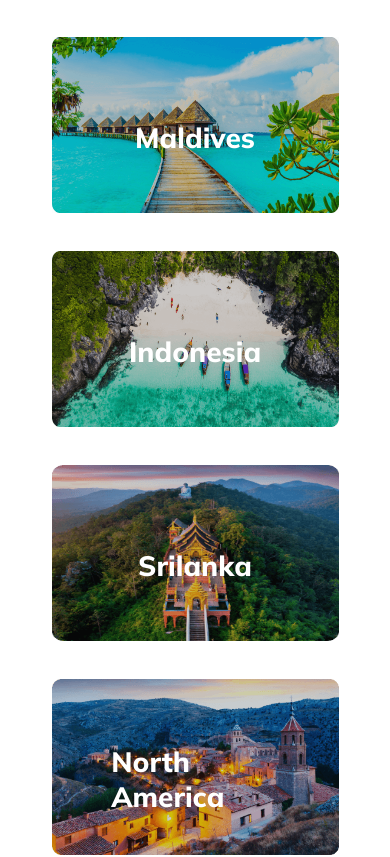
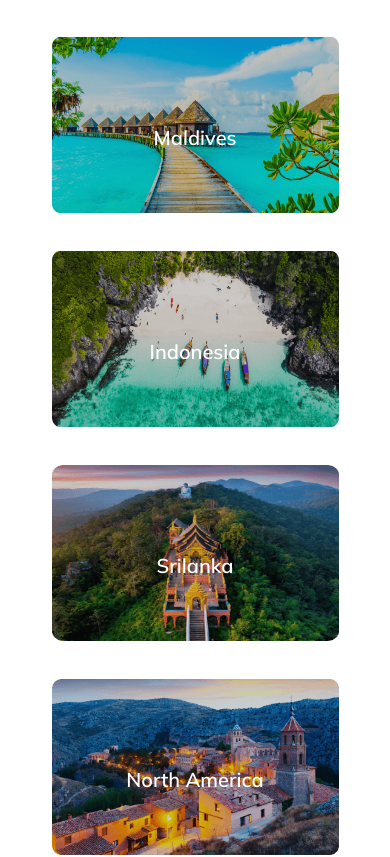
Before and after one commit to rezvirumon/B9A2-Hero-Travel, a plain HTML site: page index.html in a window 390 px wide. Shown: the part 1880-2737 px from the top of the page. Drawn offline with Linux system fonts and the light colour scheme.

Commit message:
fixed font size

```diff
--- a/css/responsive.css
+++ b/css/responsive.css
@@ -155,6 +155,13 @@
         margin-bottom: 24px;
     }
 
+    .gallery p {
+        color: #FFF;
+        text-align: center;
+        font-size: 20px;
+        font-weight: 600;
+    }
+
     .Gallery_item-1 {
         grid-column: 1/span 24;
         grid-row: 1;
@@ -235,7 +242,8 @@
         grid-row: 3;
 
     }
-    .container service-section{
+
+    .container service-section {
         width: 375px;
     }
 
```
